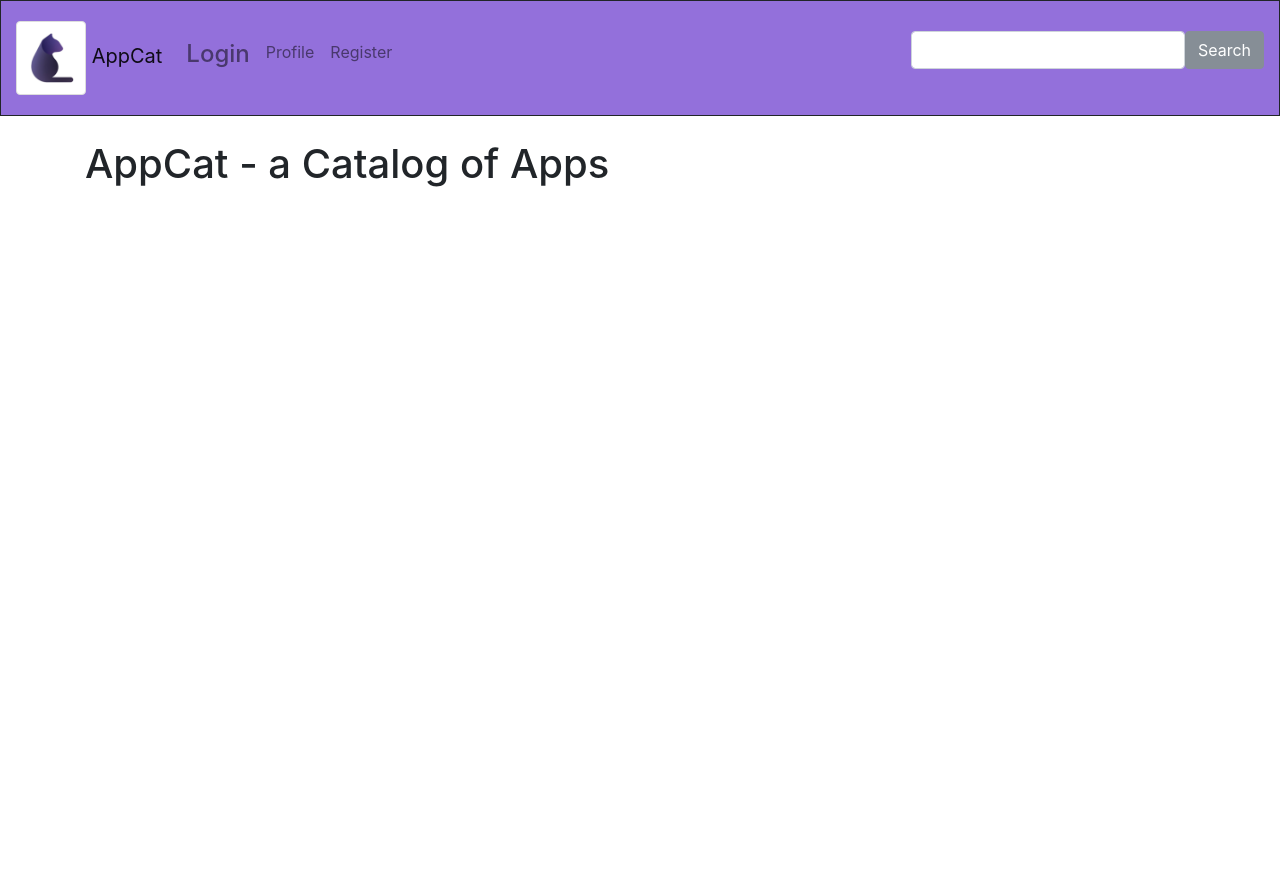
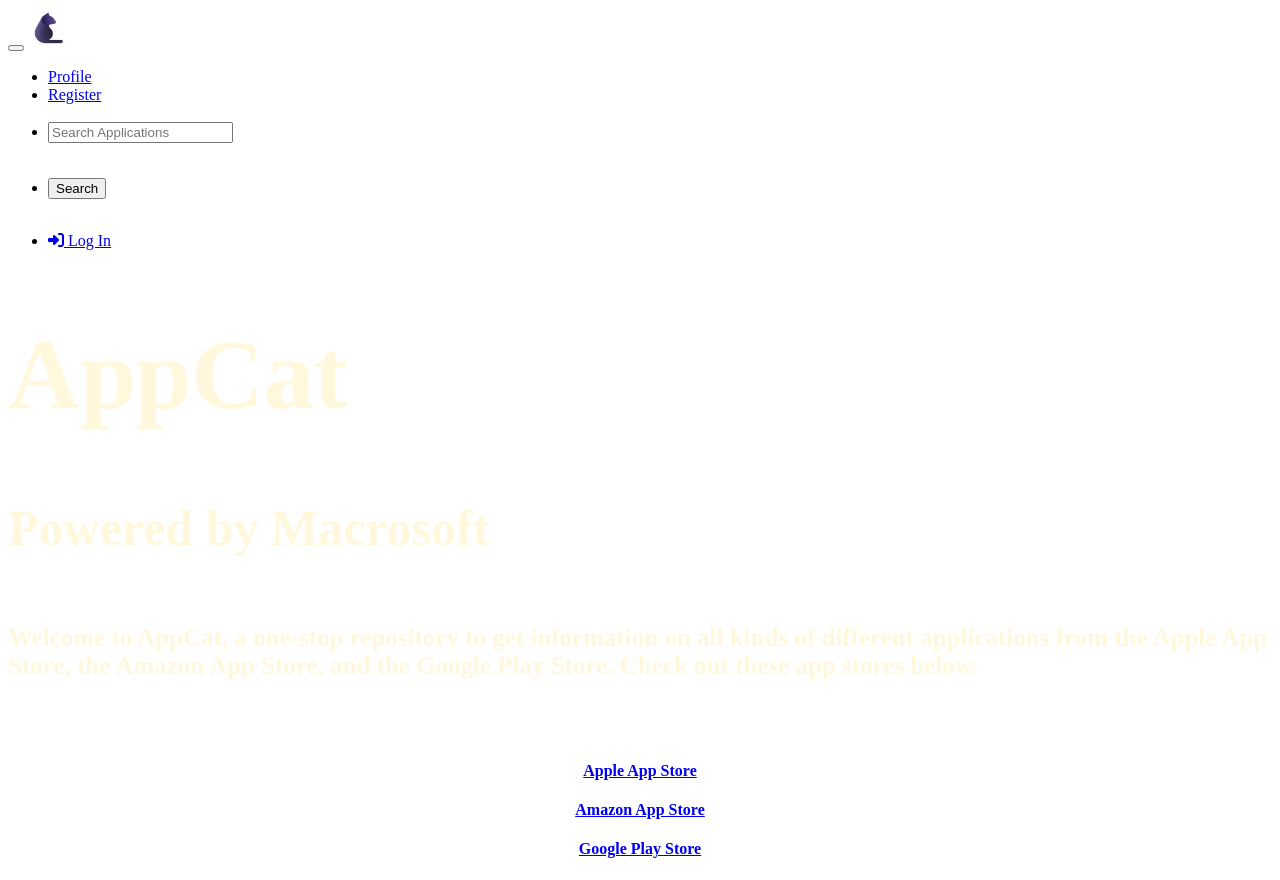
Before and after one commit to Macrosoft-CSE274/CSE201_AppCat, a Django app: page /accounts/ in a window 1280 px wide. Before the commit the page ends 187 px from the top, so only its background shows below. Run offline with Django 3.2, Linux system fonts and the light colour scheme; some libraries are stand-ins or nearby versions.

Commit message:
Made changes to search bar

```diff
--- a/Macrosoft/accounts/templates/base.html
+++ b/Macrosoft/accounts/templates/base.html
@@ -1,63 +1,87 @@
-<html>
-    <title>
-        {% block title %}
-        AppCat
-        {% endblock %}
-    </title>
+
+<!DOCTYPE html>
+<html lang="en">
 <head>
-        <link rel="stylesheet" href="https://maxcdn.bootstrapcdn.com/bootstrap/4.0.0-beta.2/css/bootstrap.min.css" integrity="sha384-PsH8R72JQ3SOdhVi3uxftmaW6Vc51MKb0q5P2rRUpPvrszuE4W1povHYgTpBfshb" crossorigin="anonymous">
+	<meta charset="utf-8" name="Macrosoft" content="Portfolio">
+	<title>AppCat</title>
 
-        {% load static %}
-        <link rel="stylesheet" href="{% static 'accounts/style.css" type="text/css">
-        {% block head %}
-        <title>Base</title>
-        {% endblock %}
+    {% load staticfiles %}
+    <link rel="stylesheet" href="{% static 'accounts/styles.css' %}" type="text/css">
+	<link href='http://fonts.googleapis.com/css?family=Asap:400,700' rel='stylesheet' type='text/css'>
+   {% load staticfiles %}
+    <link rel="shortcut icon" type="image/ico" href="{% static 'img/catLogo2.png' %}"/>
+
+	<meta name="viewport" content="width=device-width, initial-scale=1, maximum-scale=1">
 </head>
-    <body>
 
-        <div class="container-primary">
-        <nav class="navbar navbar-expand-sm navbar-light" style="width:100%;padding:15px;border-width:1px;border-style:solid;background: MediumPurple;">
-            <button class="navbar-toggler" type="button" data-toggle="collapse" data-target="#nav-content" aria-controls="nav-content" aria-expanded="false" aria-label="Toggle navigation">
-            <span class="navbar-toggler-icon"></span>
+<body data-spy="scroll" data-target="#my-navbar">
+	<meta name="viewport" content="width=device-width, initial-scale=1">
+
+	<div id="main">
+  	<nav class="navbar navbar-default navbar-fixed-top" id="my-navbar">
+  		<div class="container">
+			<div class="navbar-header">
+		      <button type="button" class="navbar-toggle" data-toggle="collapse" data-target="#navbar" aria-expanded="true" aria-controls="navbar">
+		        <span class="sr-only">Toggle navigation</span>
+		        <span class="icon-bar"></span>
+		        <span class="icon-bar"></span>
+		        <span class="icon-bar"></span>
 		      </button>
+              <a class="navbar-brand" href="/">
+                  <img src="{% static 'img/catLogo2.png' %}" width="40" height="40" class="d-inline-block align-top img-thumbnail" alt=""></a>
+                <br>
+		    </div>
+			<div id="navbar" class="navbar-collapse collapse">
+	          <ul class="nav navbar-nav">
+				  <li><a href="/accounts/profile">Profile</a></li>
+				  <li><a href="/accounts/register">Register</a></li>
 
-        <!-- Brand -->
-            <a class="navbar-brand" href="/accounts">
-                {% load static %}
-                <img src="{% static 'img/catLogo2.png' %}" class="img-thumbnail" width="70" height="70" class="d-inline-block align-top" alt="">
-                AppCat
-            </a>
+				  <li style="padding:17.5px 0px"><form><input class="form-control mr-sm-2" type="text" placeholder="Search Applications"></form></li>
+				  <li style="padding:17.5px 0px"><form><button class="btn btn-outline-success my-2 my-sm-0" type="submit">Search</button></form></li>
 
-        <!-- Links -->
-            <div class="collapse navbar-collapse" id="nav-content">
-                <ul class="navbar-nav mr-auto">
-                <li class="nav-item">
-                    <a class="nav-link" href="/accounts/login"><h4>Login</h4></a>
-                </li>
-                <li class="nav-item">
-                    <a class="nav-link" href="/accounts/profile">Profile</a>
-                </li>
-                <li class="nav-item">
-                    <a class="nav-link" href="/accounts/register">Register</a>
-                </li>
+	          </ul>
+
+	          <ul class="nav navbar-nav navbar-right">
+                  <li><a href="/accounts/login"><i class="fa fa-sign-in"></i> Log In</a></li>
 	          </ul>
 	        </div>
+  		</div>
+  	</nav>
+        {% block jumbo %}
+  	<div class="jumbotron" id="top">
+  		<div class="container text-center" id="top-text">
+            <h1 class="asap-font" style="font-weight: bold; font-size: 100px; color: Cornsilk;">AppCat</h1>
+			<h4 class="asap-font" style="font-weight: bold; font-size: 50px; color: Cornsilk;">Powered by Macrosoft</h4>
 
-        <!-- Search -->
-                <form class="form-inline" role="search">
-                    <input type="text" class="form-control">
-                 <button type="submit" class="btn btn-secondary">Search</button>
-                 </form>
-        </nav>
+  			<p id="my-intro" style="font-weight: bold; font-size: 25px; color: Cornsilk;">
+				Welcome to AppCat, a one-stop repository to get information
+                on all kinds of different applications from the Apple App Store, the Amazon
+                App Store, and the Google Play Store.  Check out these app stores below.
+            </p>
+
+			<br><br>
+  			<div class="btn-group buffer">
+				<center>
+					<a href="https://www.apple.com/itunes/charts/free-apps/" class="btn btn-lg btn-primary outline" target="_blank" id="appleStore"> <h4 style="font-weight: bold">Apple App Store</h4></a>
+					<a href="https://www.amazon.com/mobile-apps/b?ie=UTF8&node=2350149011" class="btn btn-lg btn-warning outline" target="_blank" id="amazon"> <h4 style="font-weight: bold">Amazon App Store</h4></a>
+					<a href="https://play.google.com/store?hl=en" class="btn btn-lg btn-danger outline" target="_blank" id="googlePlay"> <h4 style="font-weight: bold">Google Play Store</h4></a>
+                </center>
 
   			</div>
-        <div class="container">
-            <br>
-            {% block body %}
-            <h1>AppCat - a Catalog of Apps</h1>
+  		</div>
+  	</div>
+        {% endblock %}
 
-            {% endblock %}
-              <br>
 	</div>
+	<script src="http://code.jquery.com/jquery-2.1.1.min.js"></script>
+	<script src="https://code.jquery.com/color/jquery.color-2.1.2.min.js" integrity="sha256-H28SdxWrZ387Ldn0qogCzFiUDDxfPiNIyJX7BECQkDE=" crossorigin="anonymous"></script>
+	<script src="https://maxcdn.bootstrapcdn.com/bootstrap/3.2.0/js/bootstrap.min.js"></script>
+	<script src="https://use.fontawesome.com/3ced957014.js"></script>
+	<script src="https://cdnjs.cloudflare.com/ajax/libs/gsap/1.18.5/TweenMax.min.js"></script>
+
+	<script src="https://maxg-static.s3.amazonaws.com/static/home/js/lightbox.min.js?Signature=FQwwZmNCkMXZOy%2BSmK%2FusLq%2BgPA%3D&amp;Expires=1509945473&amp;AWSAccessKeyId=AKIAJDHFIV6QUC3D7I6A"></script>
+	<script src="https://maxg-static.s3.amazonaws.com/static/home/js/main.js?Signature=NykVdTaej%2F5GV7PIhMCWjR1kq6A%3D&amp;Expires=1509945473&amp;AWSAccessKeyId=AKIAJDHFIV6QUC3D7I6A"></script>
+
+
   </body>
 </html>
```
Lines whose indentation alone changed are shown as unchanged.
